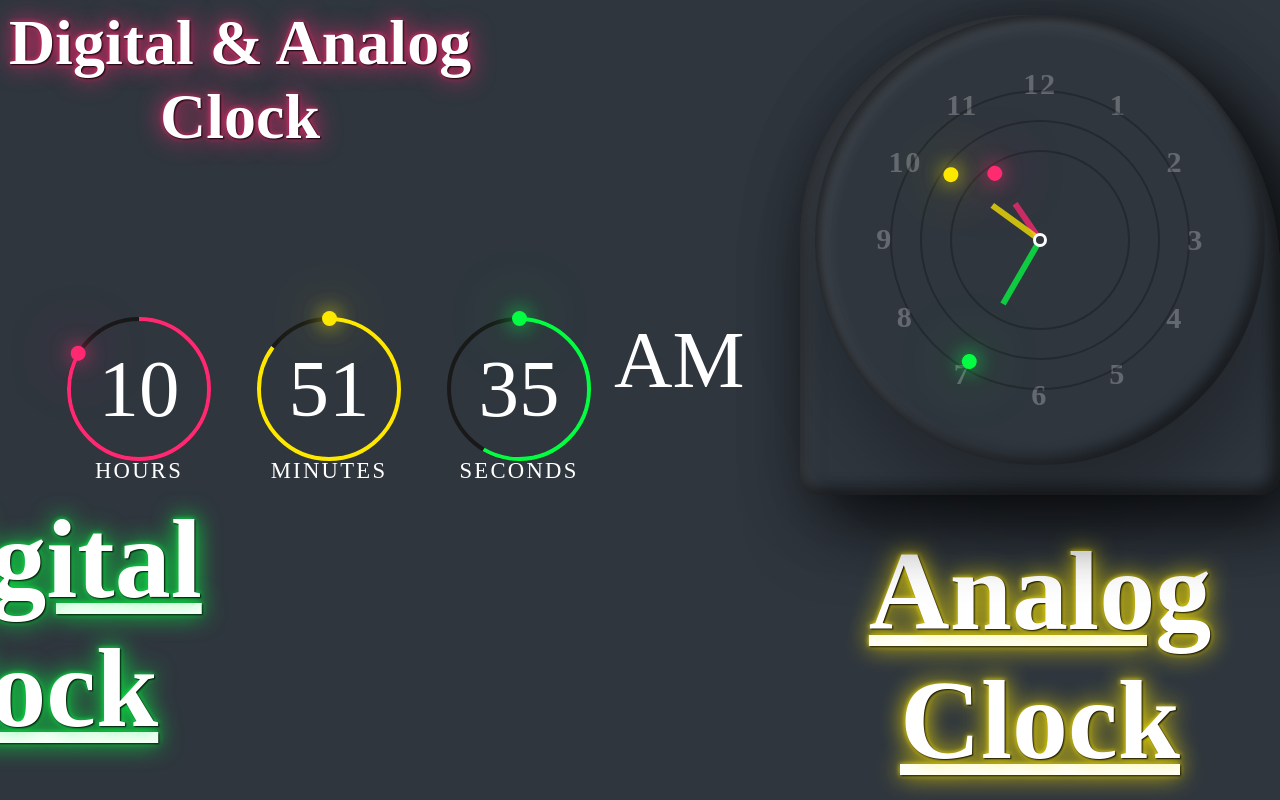
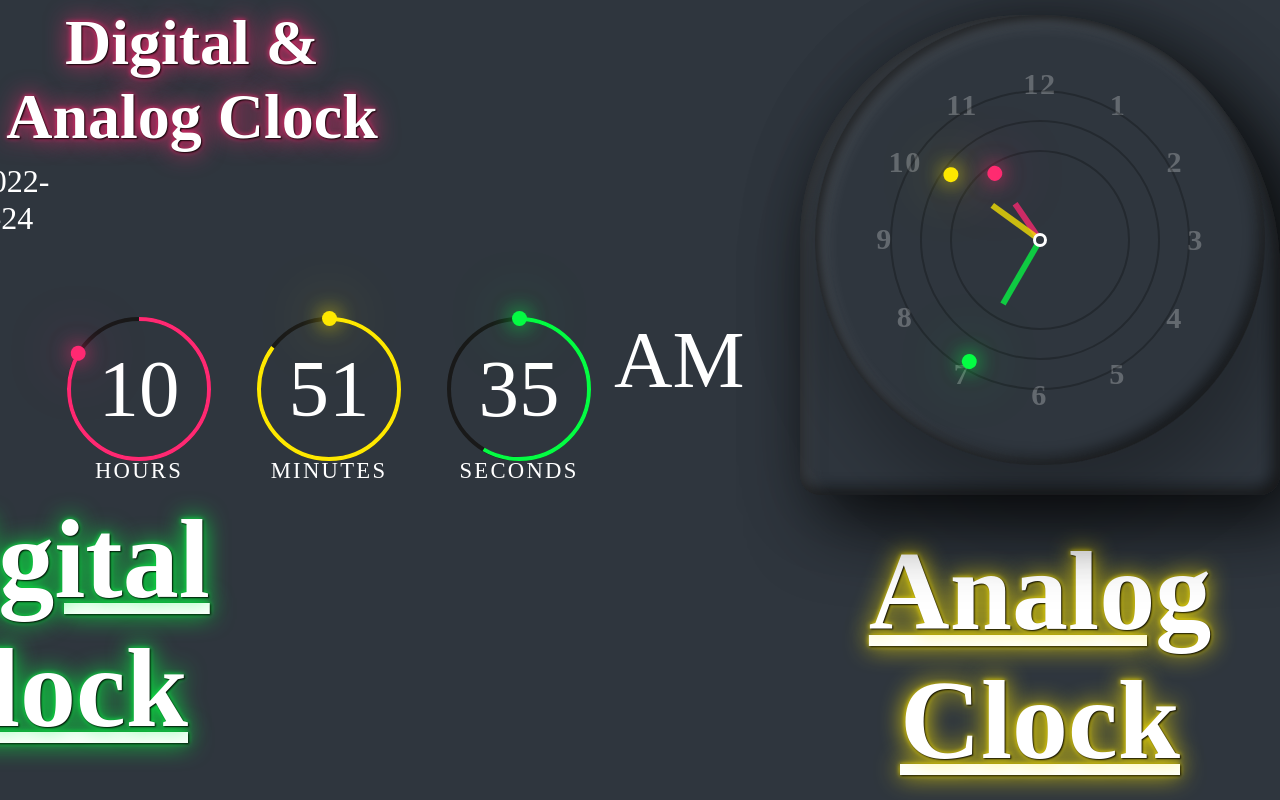
Before and after one commit to QudsiaAhmed/Task-1, a plain HTML site: page index.html in a window 1280 px wide. Shown: the top 800 px of the page. Drawn offline with Linux system fonts and the light colour scheme; a web font is replaced by a local one.

Commit message:
Add day and date

```diff
--- a/index.html
+++ b/index.html
@@ -19,6 +19,10 @@
     <div class="inner">
         <h1 style="font-family:'Hahmlet';">Digital & Analog Clock</h1>
     </div>
+    <p id="demo"></p>
+    <p id="p1"></p>
+
+
     <!-- Analog Clock -->
     <div class="outer">
 
@@ -96,8 +100,12 @@
         </div>
 
     </div>
+    <div>
+        <h1 class="digital-clock">Digital Clock</h1>
 
-        <h1 class="digital-clock">Digital Clock</h1>
+    </div>
+
+
 
 
     <script src="text.js"></script>
--- a/style.css
+++ b/style.css
@@ -13,10 +13,26 @@
 
   }
 
+
+#p1{
+    padding-bottom: 25rem;
+    color: #fff;
+    font-size: 2rem;
+    padding-left: .5rem;
+    padding-right: 85rem;
+}
+#demo{
+    padding-bottom: 25rem;
+    color: #fff;
+    /* padding-left: 5rem; */
+    font-size: 2rem;
+
+
+}
   .inner {
       padding-bottom: 40rem;
       color: #fff;
-      padding-right: 50rem;
+      padding-right: 56rem;
       font-size: 2rem;
       text-shadow: 1px 1px 2px black, 0 0 25px #ff2972, 0 0 5px #ff2972;
 
@@ -37,8 +53,9 @@
       color: #fff;
       text-decoration: underline;
       padding-top: 28rem;
+      /* padding-left: 22rem; */
       gap: 2px;
-      padding-right: 75rem;
+      padding-right: 74rem;
       text-shadow: 1px 1px 2px black, 0 0 25px #04fc43, 0 0 5px #04fc43;
   }
 
--- a/text.js
+++ b/text.js
@@ -61,3 +61,22 @@ setInterval(() => {
     mn.style.transform = `rotateZ(${mm}deg)`;
     sc.style.transform = `rotateZ(${ss}deg)`;
 })
+
+
+
+
+
+var today = new Date();
+
+var date = today.getFullYear() + '-' + (today.getMonth() + 1) + '-' + today.getDate();
+document.getElementById("p1").innerHTML = date;
+
+
+
+
+
+const weekday = ["Sunday","Monday","Tuesday","Wednesday","Thursday","Friday","Saturday"];
+
+const d = new Date();
+let day = weekday[d.getDay()];
+document.getElementById("demo").innerHTML = day;
```
Lines whose indentation alone changed are shown as unchanged.
